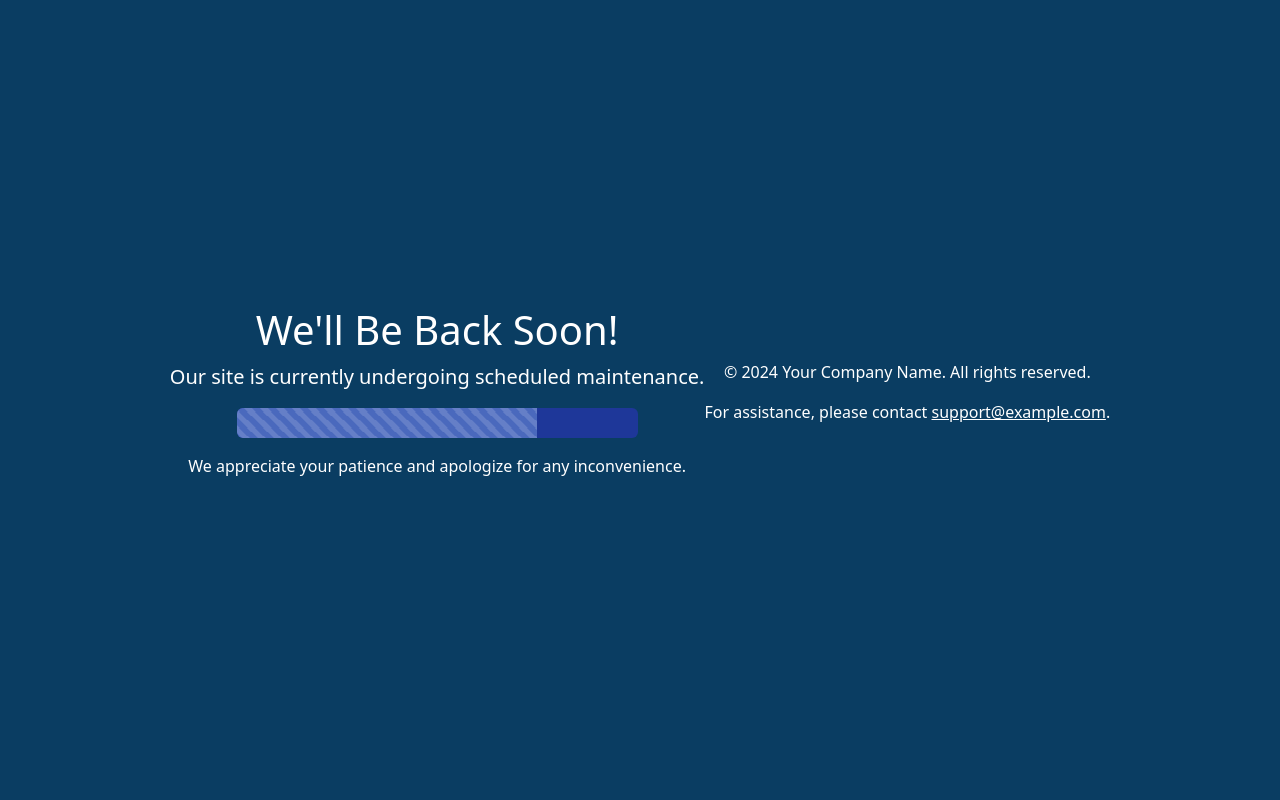
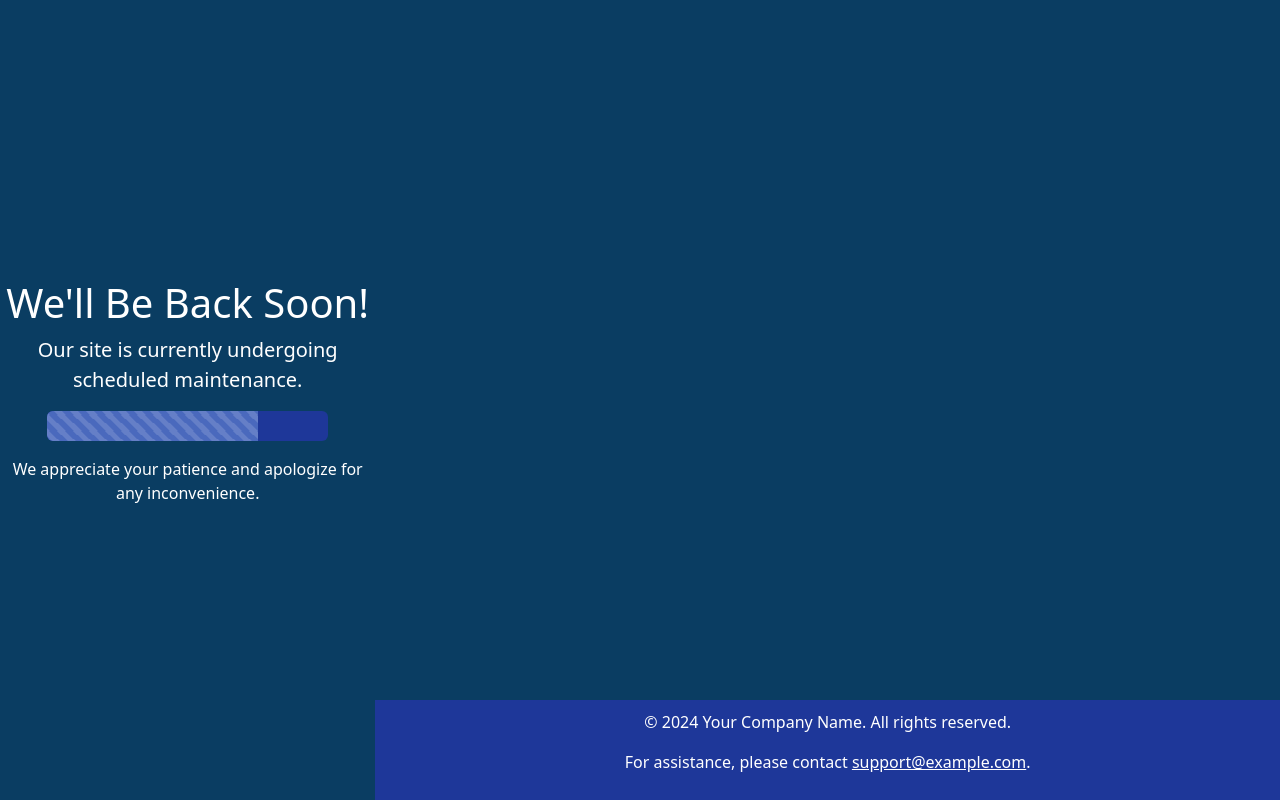
Before and after one commit to thato2-5/codespaces-workflow, a Flask app: page / in a window 1280 px wide. Run offline with Flask 3, Linux system fonts and the light colour scheme.

Commit message:
Adjusted a few functionalities

```diff
--- a/templates/maintenance01.html
+++ b/templates/maintenance01.html
@@ -23,6 +23,14 @@
         .progress-bar {
             background-color: #4a69bd;
         }
+        footer {
+            margin-top: auto;
+            padding: 10px;
+            background-color: #1e3799;
+            color: #ffffff;
+            width: 100%;
+            text-align: center;
+        }
     </style>
 </head>
 <body>
```
